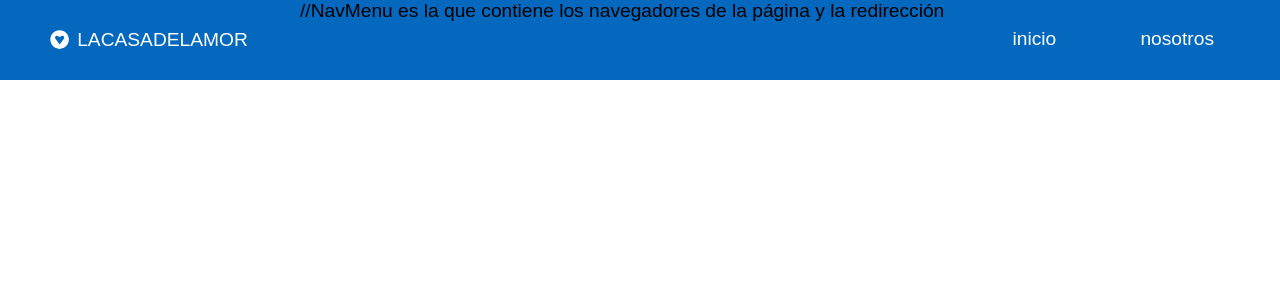
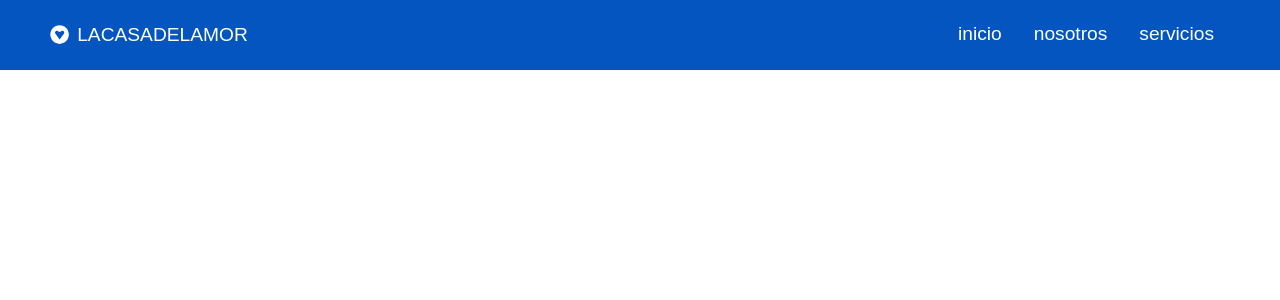
Before and after one commit to marceloleiton/React-WebSite1, a React (Create React App) app: page / in a window 1280 px wide. Shown: the top 300 px of the page. Built offline with nearby package versions, Linux system fonts and the light colour scheme.

Commit message:
fix problems alling NavBars Links

```diff
--- a/src/components/Navbar/Navbar.elements.js
+++ b/src/components/Navbar/Navbar.elements.js
@@ -4,8 +4,8 @@ import { FaGratipay } from 'react-icons/fa'
 import { Link } from 'react-router-dom';
 //to to use my styled in terminal : npm install --save styled-components
 export const Nav = styled.nav`
-background: #0468BF;
-height:80px;
+background: #0455BF;
+height:70px;
 display: flex;
 justify-content: center;
 align-items: center;
@@ -61,7 +61,7 @@ export const NavMenu= styled.ul`
         left:${({click}) =>(click ? 0:'-100%')};
         opacity:1;
         transition:all 0.5s ease;
-        background: #101522; //color de la barra menu responsive
+        background: #0455BF; //color de la barra menu responsive
     }`;
 
 export const NavItem = styled.li`
--- a/src/components/Navbar/Navbar.js
+++ b/src/components/Navbar/Navbar.js
@@ -28,16 +28,17 @@ const Navbar = () => {
                         <MobileIcon onClick={handleClick}>
                             {click ? <FaTimes /> : <FaBars/>}
                         </MobileIcon>
-            //NavMenu es la que contiene los navegadores de la página y la redirección
                         <NavMenu onClick={handleClick}>
                             <NavItem>
                                 <NavLinks to='/'>inicio</NavLinks>
                             </NavItem>
-                        </NavMenu>
-                        <NavMenu onClick={handleClick}>
                             <NavItem>
                                 <NavLinks to='
                                 /nosotros'>nosotros</NavLinks>
+                            </NavItem>
+                            <NavItem>
+                                <NavLinks to='
+                                /servicios'>servicios</NavLinks>
                             </NavItem>
                         </NavMenu>
                 </NavbarContainer>
```
